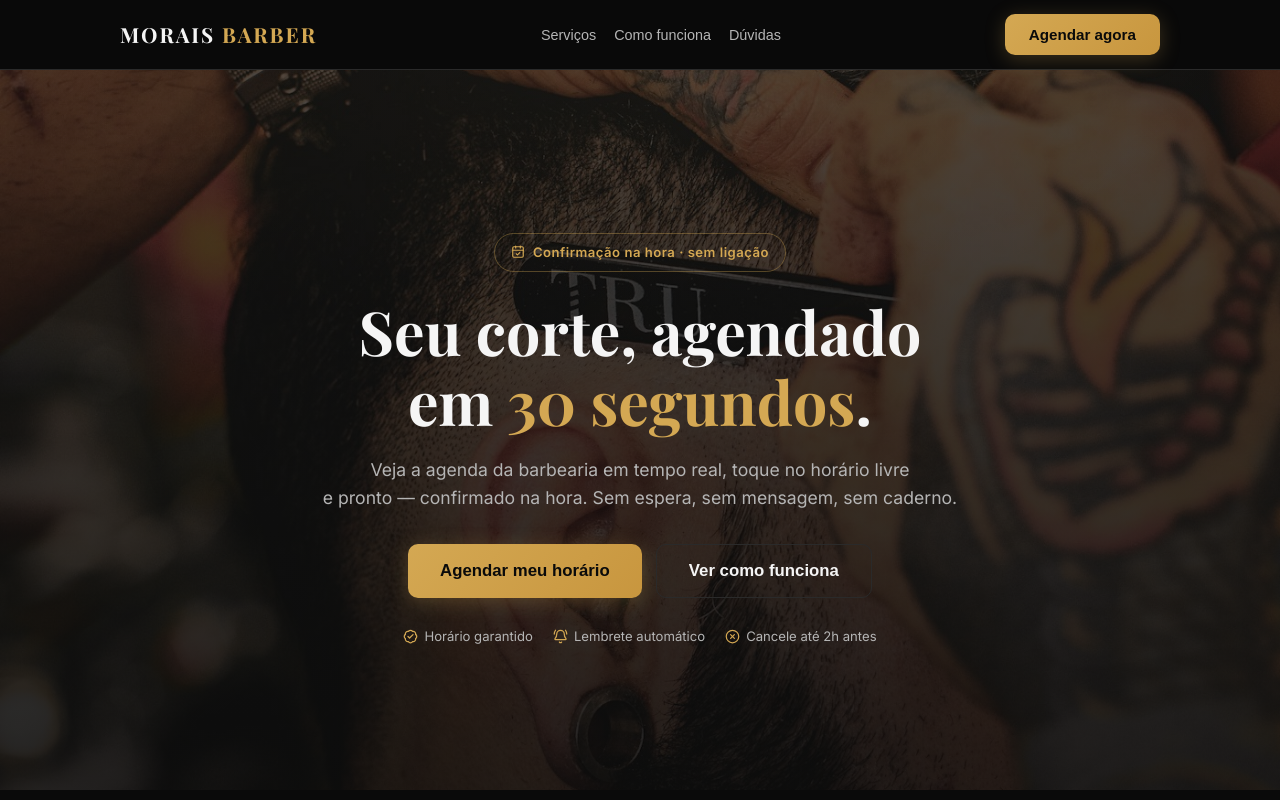
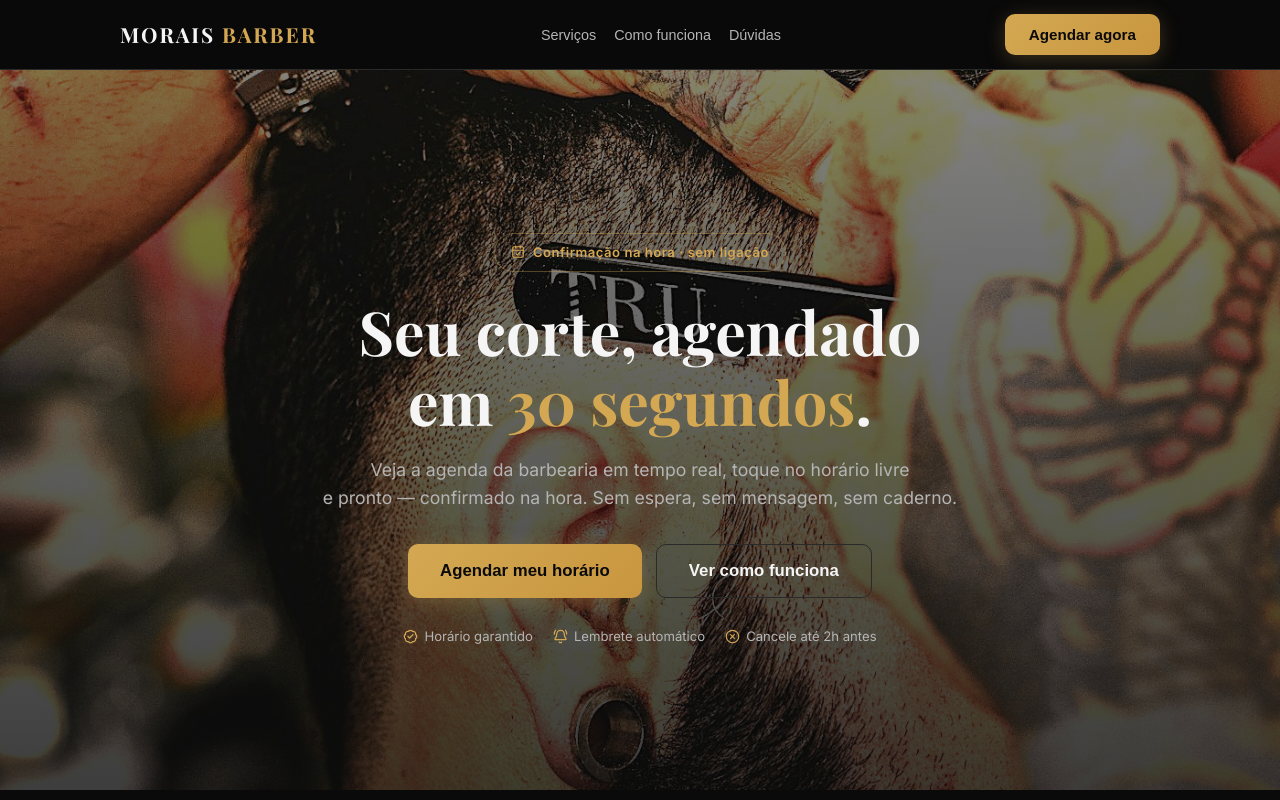
Before and after one commit to cowhezzbiz/Morais-barber, a React (Vite) app: page / in a window 1280 px wide. Shown: the top 800 px of the page. Built offline with nearby package versions, Linux system fonts and the light colour scheme; no server answers.

Commit message:
Corrigido: hero image opacity aumentado de 0.4 para 0.7 + imagem barber-hero.jpg melhorada (sharpen + brightness)

```diff
--- a/src/App.tsx
+++ b/src/App.tsx
@@ -376,7 +376,7 @@ export default function App() {
               height: '100%',
               objectFit: 'cover',
               objectPosition: 'center',
-              opacity: 0.4,
+              opacity: 0.7,
             }}
             loading="eager"
           />
```
Also changed, not shown: public/barber-hero.jpg.
